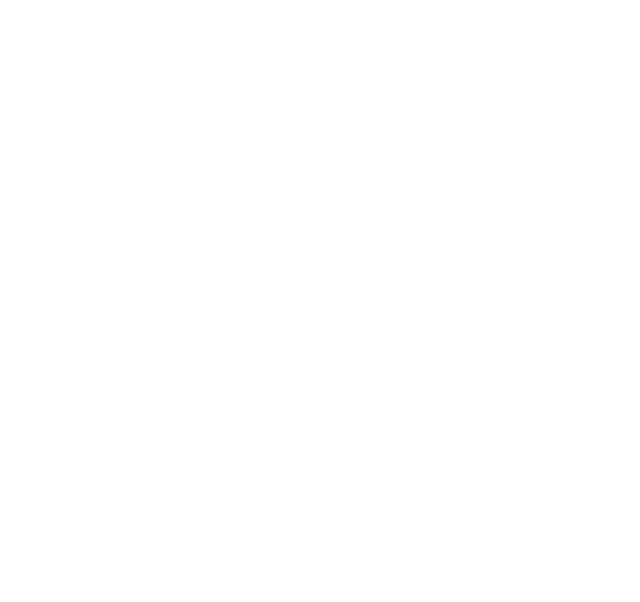
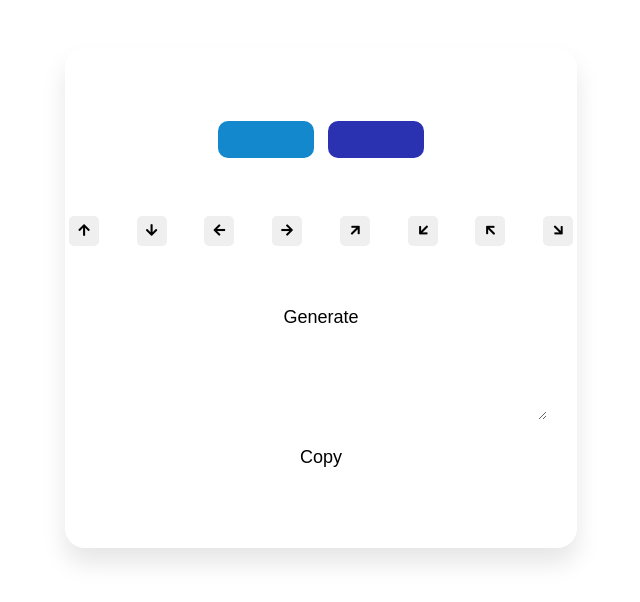
Before and after one commit to divyanshrampal/JavaScript-Projects, a plain HTML site: page 01 - Gradient Generator/index.html in a window 1280 px wide. Shown: the whole page, without its empty margins (319-959 px from the left). Drawn offline with Linux system fonts and the light colour scheme.

Commit message:
gradient genrator added

```diff
--- a/01 - Gradient Generator/index.html
+++ b/01 - Gradient Generator/index.html
@@ -5,9 +5,62 @@
     <meta http-equiv="X-UA-Compatible" content="IE=edge">
     <meta name="viewport" content="width=device-width, initial-scale=1.0">
     <link rel="stylesheet" href="style.css">
+    <link
+      rel="stylesheet"
+      href="https://use.fontawesome.com/releases/v5.8.1/css/all.css"
+      integrity="sha384-50oBUHEmvpQ+1lW4y57PTFmhCaXp0ML5d60M1M7uH2+nqUivzIebhndOJK28anvf"
+      crossorigin="anonymous"
+    />
+    <link
+      rel="stylesheet"
+      href="https://cdn.jsdelivr.net/npm/@fortawesome/fontawesome-free@5.15.3/css/fontawesome.min.css"
+      integrity="sha384-wESLQ85D6gbsF459vf1CiZ2+rr+CsxRY0RpiF1tLlQpDnAgg6rwdsUF1+Ics2bni"
+      crossorigin="anonymous"
+    />
     <title>Gradient Generator</title>
 </head>
-<body>
+<body id="body">
+
+    <div class="container">
+        <div class="colors">
+            <input type="color" id="color-one" value="#1488cc">
+            <input type="color" id="color-two" value="#2b32b2">
+
+        </div>
+        <div class="buttons">
+            <button onclick="setdirection('to top',this)" class="active">
+              <i class="fas fa-arrow-up"></i>
+            </button>
+            <button onclick="setdirection('to bottom',this)">
+              <i class="fas fa-arrow-down"></i>
+            </button>
+            <button onclick="setdirection('to left',this)">
+              <i class="fas fa-arrow-left"></i>
+            </button>
+            <button onclick="setdirection('to right',this)">
+              <i class="fas fa-arrow-right"></i>
+            </button>
+            <button onclick="setdirection('to top right',this)">
+              <i class="fas fa-arrow-up" style="transform: rotate(45deg)"></i>
+            </button>
+            <button onclick="setdirection('to bottom left',this)">
+              <i class="fas fa-arrow-down" style="transform: rotate(45deg)"></i>
+            </button>
+            <button onclick="setdirection('to top left',this)">
+              <i class="fas fa-arrow-left" style="transform: rotate(45deg)"></i>
+            </button>
+            <button onclick="setdirection('to bottom right',this)">
+              <i class="fas fa-arrow-right" style="transform: rotate(45deg)"></i>
+            </button>
+          </div>
+          <div class="submit" onclick="generate()">
+            <button id="submit">Generate</button>
+          </div>
+          <div class="output">
+            <textarea name="" id="code" rows="2"></textarea>
+            <button id="copy" onclick="copy()">Copy</button>
+          </div>
+    </div>
 
     <script src="script.js"></script>
 </body>
--- a/01 - Gradient Generator/script.js
+++ b/01 - Gradient Generator/script.js
@@ -0,0 +1,20 @@
+let colorOne = document.getElementById('color-one');
+let colorTwo = document.getElementById('color-two');
+let outputCode = document.getElementById('code');
+let currentDirection = "to top";
+
+function setdirection(value,_this){
+    let direction = document.querySelectorAll('.buttons button');
+    direction.forEach(e => {
+        e.classList.remove('active');
+    });
+    _this.classList.add('active');
+    currentDirection = value;
+}
+function generate(){
+    outputCode.value = `background-image: linear-gradient(${currentDirection}, ${colorOne.value}, ${colorTwo.value});`;
+    document.getElementById('body').style.backgroundImage = `linear-gradient(${currentDirection}, ${colorOne.value}, ${colorTwo.value})`;
+}
+function copy(e){
+  e.clipboardData.setData("text/plain", outputCode);
+}
--- a/01 - Gradient Generator/style.css
+++ b/01 - Gradient Generator/style.css
@@ -0,0 +1,137 @@
+*,
+*:before,
+*:after{
+    margin: 0;
+    padding: 0;
+    box-sizing: border-box;
+    border: none;
+}
+
+body{
+    height: 100vh;
+}
+
+.container {
+    width: 40%;
+    height: 500px;
+    margin: 3rem auto;
+    text-align: center;
+    background: rgba(255, 255, 255, 0.05);
+    box-shadow: 0 15px 25px rgba(0, 0, 0, 0.1);
+    border-radius: 20px;
+    backdrop-filter: blur(20px);
+    display: flex;
+    flex-direction: column;
+    justify-content: center;
+    align-items: center;
+    position: relative
+  }
+
+.colors{
+    display: flex;
+    flex-direction: row;
+    flex-wrap: wrap;
+    width: 100%;
+    height: fit-content;
+    justify-content: center;
+    align-items: center;
+    padding: 20px 0;
+  }
+
+.colors input{
+    width: 30%;
+    height: 45px;
+    margin: 0 5px;
+    outline: none;
+    border: none;
+    appearance: none;
+    background-color: transparent;
+    cursor: pointer;
+}
+
+.colors input[type="color"]::-webkit-color-swatch{
+    border-radius: 10px;
+    border: none;
+  }
+
+
+input[type="color"]{
+    appearance: none;
+    background-color: transparent;
+    width: 100px;
+    height: 45px;
+    cursor: pointer;
+}
+
+
+.buttons{
+    display: flex;
+    justify-content: space-between;
+    width: 100%;
+    margin: 30px 0;
+}
+
+.buttons button{
+    outline: none;
+    border: none;
+    width: 30px;
+    height: 30px;
+    border-radius: 5px;
+    margin: 4px;
+    transition: all 200ms ease;
+    cursor: pointer;
+}
+
+#submit{
+    width: 100px;
+      height: 35px;
+      outline: none;
+      border: none;
+      margin: 20px 0;
+      font-size: 18px;
+      border-radius: 3px;
+      background-color: white;
+      cursor: pointer;
+      transition: all 300ms ease;
+  }
+  #submit:hover{
+    background-color: rgb(253, 207, 78);
+  }
+  #submit:active{
+    background-color: #1e8e3e;
+  }
+  .output{
+    width: 100%;
+    height: fit-content;
+    padding: 5px;
+    display: flex;
+    flex-direction: column;
+    justify-content: center;
+    align-items: center;
+  }
+  .output textarea{
+    width: 90%;
+    height: 60px;
+    outline: none;
+    border: none;
+    font-size: 16px;
+    border-radius: 4px;
+  }
+  .output button{
+    width: 100px;
+      height: 35px;
+      outline: none;
+      border: none;
+      margin: 20px 0;
+      font-size: 18px;
+      border-radius: 3px;
+      background-color: white;
+      cursor: pointer;
+      transition: all 300ms ease;
+  }
+  .output button:hover{
+    background-color: rgb(253, 207, 78);
+  }
+  .output button:active{
+    background-color: #1e8e3e;
+  }
```
